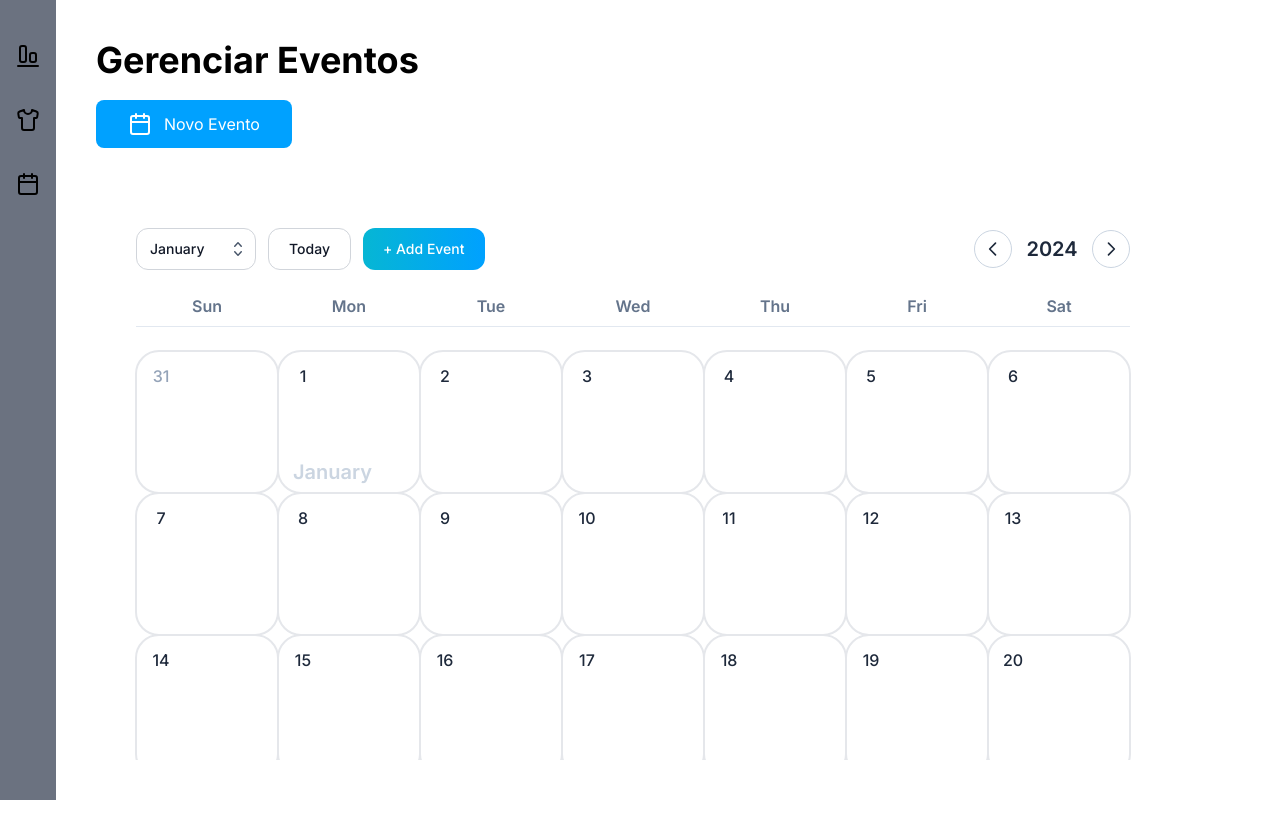
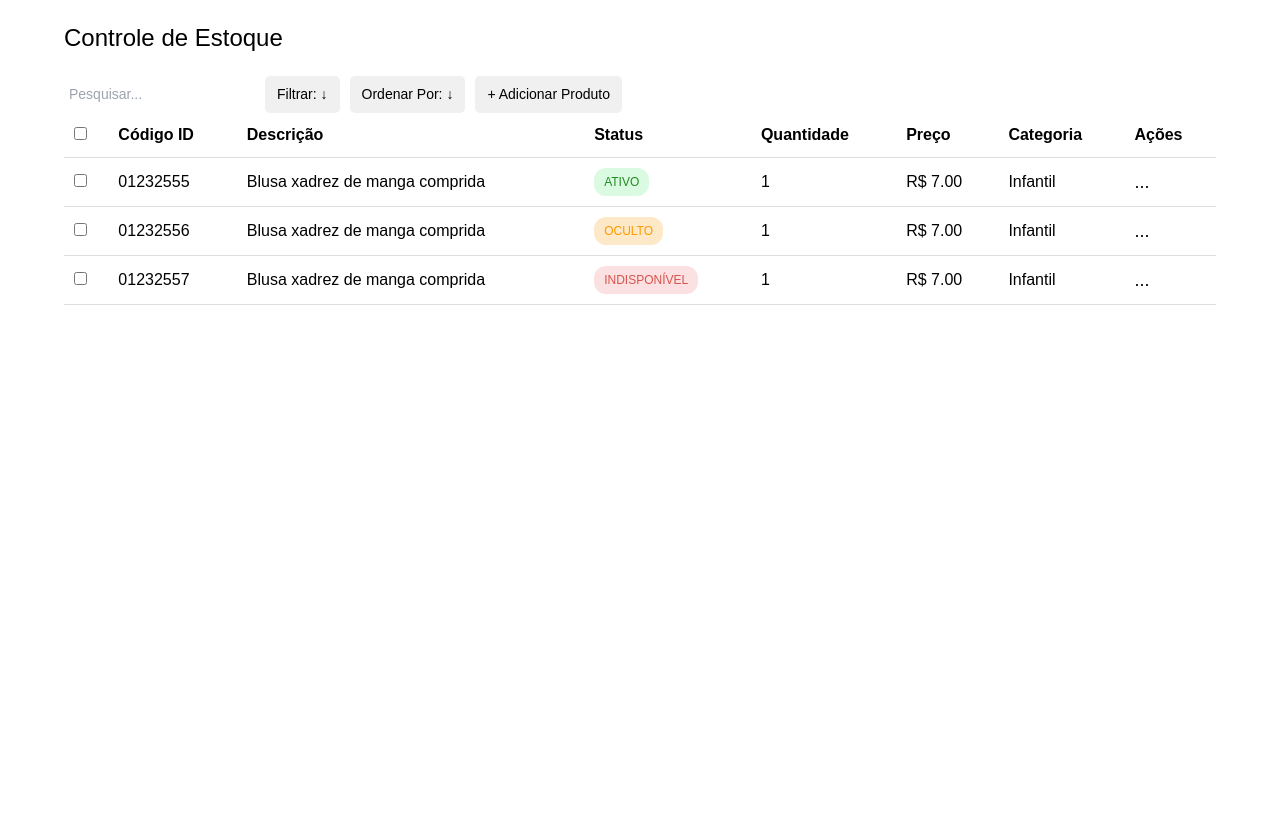
Before and after one commit to Re-vest/web, a React (Vite) app: page / in a window 1280 px wide. Built offline with nearby package versions, Linux system fonts and the light colour scheme; a web font is replaced by a local one.

Commit message:
Página de estoque

```diff
--- a/src/App.jsx
+++ b/src/App.jsx
@@ -1,13 +1,13 @@
-import { Input } from "./components/Input"
 import { Base } from "./pages/base/Index"
 import { CalendarPage } from "./pages/Calendar"
 import { Home } from "./pages/Home"
+import { Estoque } from "./pages/Estoque/Estoque.jsx"
 
 function App() {
 
   return (
     <>
-      <CalendarPage />
+      <Estoque />
     </>
   )
 }
--- /dev/null
+++ b/src/components/Estoque/Acoes.jsx
@@ -0,0 +1,12 @@
+import React from "react";
+
+export const Acoes = () => {
+  return (
+    <div className="acoes">
+      <input type="text" placeholder="Pesquisar..." />
+      <button className="filter-btn">Filtrar: ↓</button>
+      <button className="sort-btn">Ordenar Por: ↓</button>
+      <button className="add-product-btn">+ Adicionar Produto</button>
+    </div>
+  );
+};
--- /dev/null
+++ b/src/components/Estoque/Header.jsx
@@ -0,0 +1,20 @@
+import React from "react";
+
+export const Header = ({ selecionaTodos }) => {
+  return (
+    <thead>
+      <tr>
+        <th>
+          <input type="checkbox" onChange={selecionaTodos} />
+        </th>
+        <th>Código ID</th>
+        <th>Descrição</th>
+        <th>Status</th>
+        <th>Quantidade</th>
+        <th>Preço</th>
+        <th>Categoria</th>
+        <th>Ações</th>
+      </tr>
+    </thead>
+  );
+};
--- /dev/null
+++ b/src/components/Estoque/LinhaProduto.jsx
@@ -0,0 +1,28 @@
+import React from "react";
+
+export const LinhaProduto = ({ product, selecionaProduto }) => {
+  return (
+    <tr>
+      <td>
+        <input
+          type="checkbox"
+          checked={product.selecionado}
+          onChange={() => selecionaProduto(product.id)}
+        />
+      </td>
+      <td>{product.id}</td>
+      <td>{product.descricao}</td>
+      <td>
+        <span className={`status ${product.status.toLowerCase()}`}>
+          {product.status}
+        </span>
+      </td>
+      <td>{product.quantidade}</td>
+      <td>R$ {product.preco.toFixed(2)}</td>
+      <td>{product.categoria}</td>
+      <td>
+        <button className="acoes-btn">...</button>
+      </td>
+    </tr>
+  );
+};
--- a/src/components/Input.jsx
+++ b/src/components/Input.jsx
@@ -1,6 +1,6 @@
 export function Input({ icon, placeholder }) {
   return (
-    <div className="h-fit w-full bg-[#F3F4F6] flex gap-3 px-3 py-2 rounded-lg">
+    <div className="h-fit w-full bg-[#F3F4F6] flex items-center gap-3 px-3 py-2 rounded-lg">
       <div className="text-[#7C7C8A]">
 
       {icon}
--- /dev/null
+++ b/src/pages/Estoque/Estoque.jsx
@@ -0,0 +1,74 @@
+    // src/pages/Estoque.js
+    import React, { useState } from "react";
+    import "../../styles/estoque.css";
+    import { Header } from "../../components/Estoque/Header";
+    import { LinhaProduto } from "../../components/Estoque/LinhaProduto";
+    import { Acoes } from "../../components/Estoque/Acoes";
+
+    export const Estoque = () => {
+      const [produtos, setProdutos] = useState([
+        {
+          id: "01232555",
+          descricao: "Blusa xadrez de manga comprida",
+          status: "ATIVO",
+          quantidade: 1,
+          preco: 7.0,
+          categoria: "Infantil",
+          selecionado: false,
+        },
+        {
+          id: "01232556",
+          descricao: "Blusa xadrez de manga comprida",
+          status: "OCULTO",
+          quantidade: 1,
+          preco: 7.0,
+          categoria: "Infantil",
+          selecionado: false,
+        },
+        {
+          id: "01232557",
+          descricao: "Blusa xadrez de manga comprida",
+          status: "INDISPONÍVEL",
+          quantidade: 1,
+          preco: 7.0,
+          categoria: "Infantil",
+          selecionado: false,
+        },
+      ]);
+
+      const selecionaProduto = (id) => {
+        setProdutos((prevProdutos) =>
+          prevProdutos.map((product) =>
+            product.id === id ? { ...product, selecionado: !product.selecionado } : product
+          )
+        );
+      };
+
+      const selecionaTodos = (event) => {
+        const isChecked = event.target.checked;
+        setProdutos((prevProdutos) =>
+          prevProdutos.map((product) => ({ ...product, selecionado: isChecked }))
+        );
+      };
+
+      return (
+        <div className="inventory-container">
+          <div className="header">
+            <h2>Controle de Estoque</h2>
+          </div>
+            <Acoes />
+          <table className="inventory-table">
+            <Header selecionaTodos={selecionaTodos} />
+            <tbody>
+              {produtos.map((product) => (
+                <LinhaProduto
+                  key={product.id}
+                  product={product}
+                  selecionaProduto={selecionaProduto}
+                />
+              ))}
+            </tbody>
+          </table>
+        </div>
+      );
+    };
--- /dev/null
+++ b/src/styles/estoque.css
@@ -0,0 +1,75 @@
+.inventory-container {
+    width: 90%;
+    margin: 20px auto;
+    font-family: Arial, sans-serif;
+  }
+
+  .header {
+    display: flex;
+    justify-content: space-between;
+    align-items: center;
+    margin-bottom: 20px;
+  }
+
+  .header h2 {
+    font-size: 24px;
+  }
+
+  .acoes {
+    display: flex;
+    gap: 10px;
+  }
+
+  .acoes input {
+    padding: 5px;
+    font-size: 14px;
+  }
+
+  .filter-btn, .sort-btn, .add-product-btn {
+    background-color: #f0f0f0;
+    border: none;
+    padding: 8px 12px;
+    cursor: pointer;
+    border-radius: 5px;
+    font-size: 14px;
+  }
+
+  .inventory-table {
+    width: 100%;
+    border-collapse: collapse;
+  }
+
+  .inventory-table th, .inventory-table td {
+    padding: 10px;
+    text-align: left;
+    border-bottom: 1px solid #ddd;
+  }
+
+  .status {
+    display: inline-block;
+    padding: 5px 10px;
+    border-radius: 12px;
+    font-size: 12px;
+  }
+
+  .status.ativo {
+    background-color: #dafbe1;
+    color: #228b22;
+  }
+
+  .status.oculto {
+    background-color: #fde9c7;
+    color: #ff9900;
+  }
+
+  .status.indisponível {
+    background-color: #fbe1e1;
+    color: #d9534f;
+  }
+
+  .acoes-btn {
+    background-color: transparent;
+    border: none;
+    font-size: 18px;
+    cursor: pointer;
+  }
```
